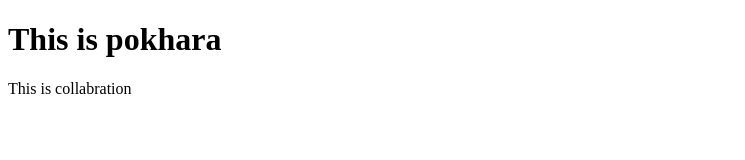
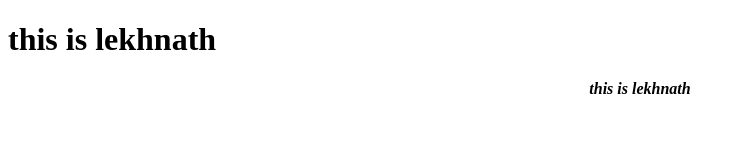
Before and after one commit to bindaskancha/gittest, a plain HTML site: page index.html in a window 1280 px wide. Shown: the whole page, without its empty margins (0-745 px from the left). Drawn offline with Linux system fonts and the light colour scheme.

Commit message:
modified

```diff
--- a/index.html
+++ b/index.html
@@ -4,8 +4,8 @@
 	<title></title>
 </head>
 <body>
-	<h1>This is pokhara</h1>
-	<p>This is collabration</p>
+	<h1>this is lekhnath</h1>
+	<p><b><center><i>this is lekhnath</i></center></b></p>
 
 </body>
 </html>
```
